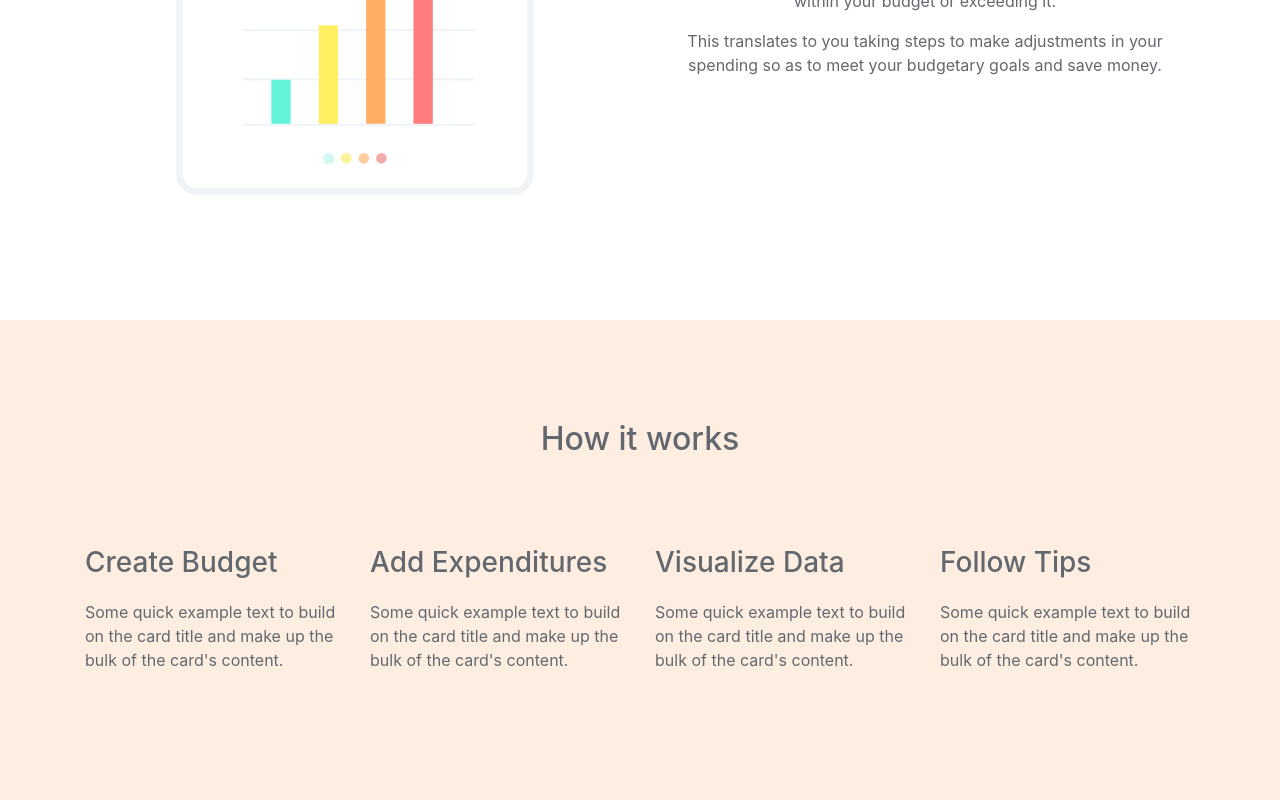
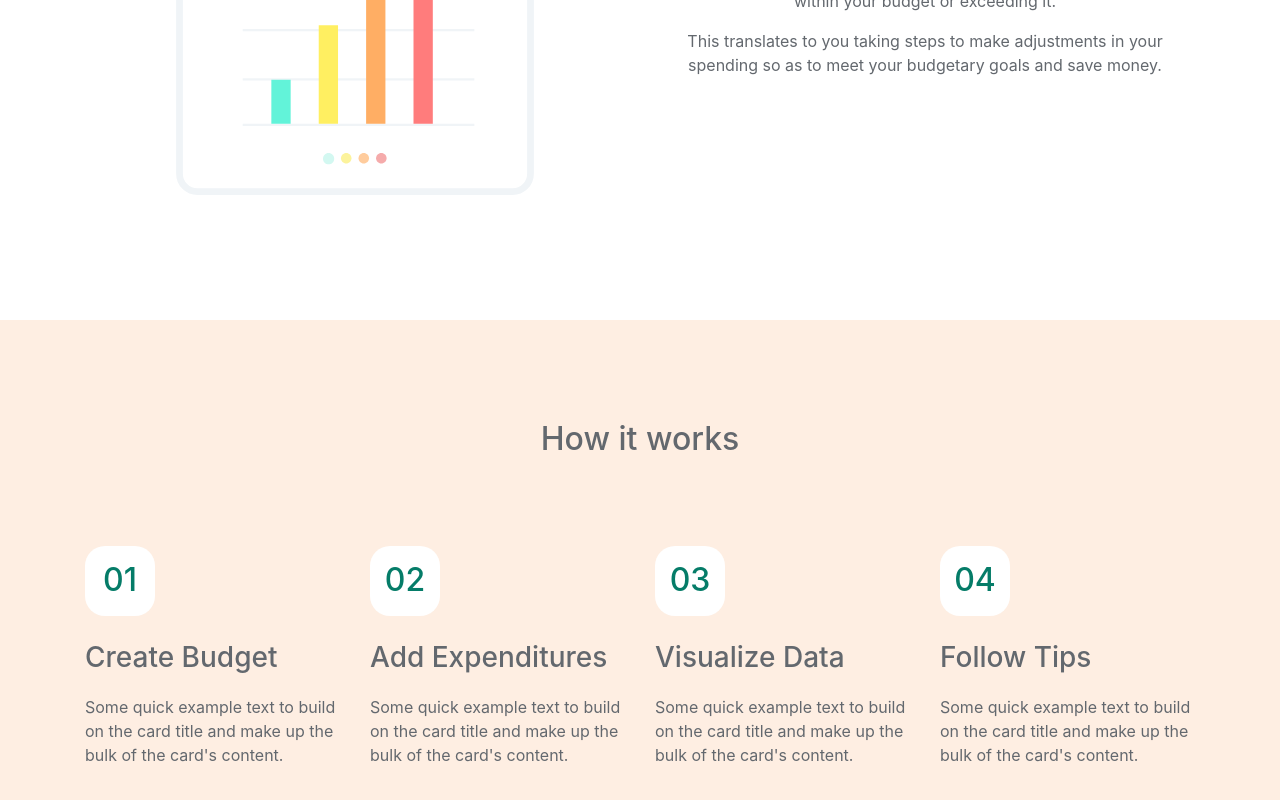
Before and after one commit to Jordan-Rob/FinMate-FE, a React (Create React App) app: page / in a window 1280 px wide. Shown: the part 1616-2416 px from the top of the page. Built offline with nearby package versions, Linux system fonts and the light colour scheme.

Commit message:
4th home section styling

```diff
--- a/src/components/Home.js
+++ b/src/components/Home.js
@@ -139,6 +139,9 @@ const Home = () => {
                     </div>
                     <div className='row' >
                         <div className='col-md-3'>
+                            <div style={{ background:'#fff', width:'70px', height:'70px', borderRadius:'20px', marginBottom:'25px' }}>
+                                <h2 style={{ textAlign:'center', paddingTop:'15px', color:'#057C68' }} >01</h2>
+                            </div>
                             <div>
                                 <h3 style={{ marginBottom:'20px' }}>Create Budget</h3>
                                 <p>
@@ -148,6 +151,9 @@ const Home = () => {
                             </div>
                         </div>
                         <div className='col-md-3'>
+                            <div style={{ background:'#fff', width:'70px', height:'70px', borderRadius:'20px', marginBottom:'25px' }}>
+                                <h2 style={{ textAlign:'center', paddingTop:'15px', color:'#057C68' }} >02</h2>
+                            </div>
                             <div>
                                 <h3 style={{ marginBottom:'20px' }}>Add Expenditures</h3>
                                 <p>
@@ -157,6 +163,9 @@ const Home = () => {
                             </div>
                         </div>
                         <div className='col-md-3'>
+                            <div style={{ background:'#fff', width:'70px', height:'70px', borderRadius:'20px', marginBottom:'25px' }}>
+                                <h2 style={{ textAlign:'center', paddingTop:'15px' , color:'#057C68'}} >03</h2>
+                            </div>
                             <div>
                                 <h3 style={{ marginBottom:'20px' }}>Visualize Data</h3>
                                 <p>
@@ -166,6 +175,9 @@ const Home = () => {
                             </div>
                         </div>
                         <div className='col-md-3'>
+                            <div style={{ background:'#fff', width:'70px', height:'70px', borderRadius:'20px', marginBottom:'25px' }}>
+                                <h2 style={{ textAlign:'center', paddingTop:'15px', color:'#057C68' }} >04</h2>
+                            </div>
                             <div>
                                 <h3 style={{ marginBottom:'20px' }}>Follow Tips</h3>
                                 <p>
```
